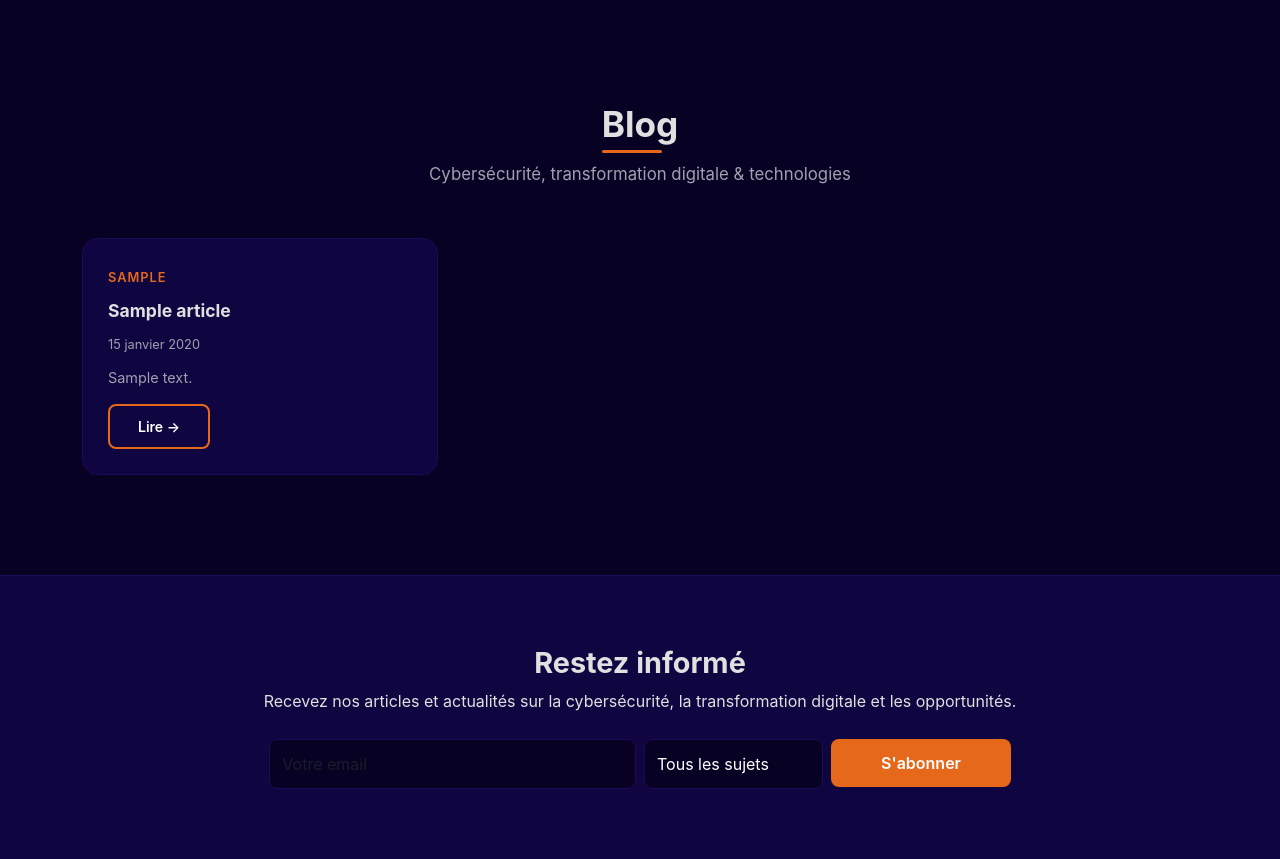
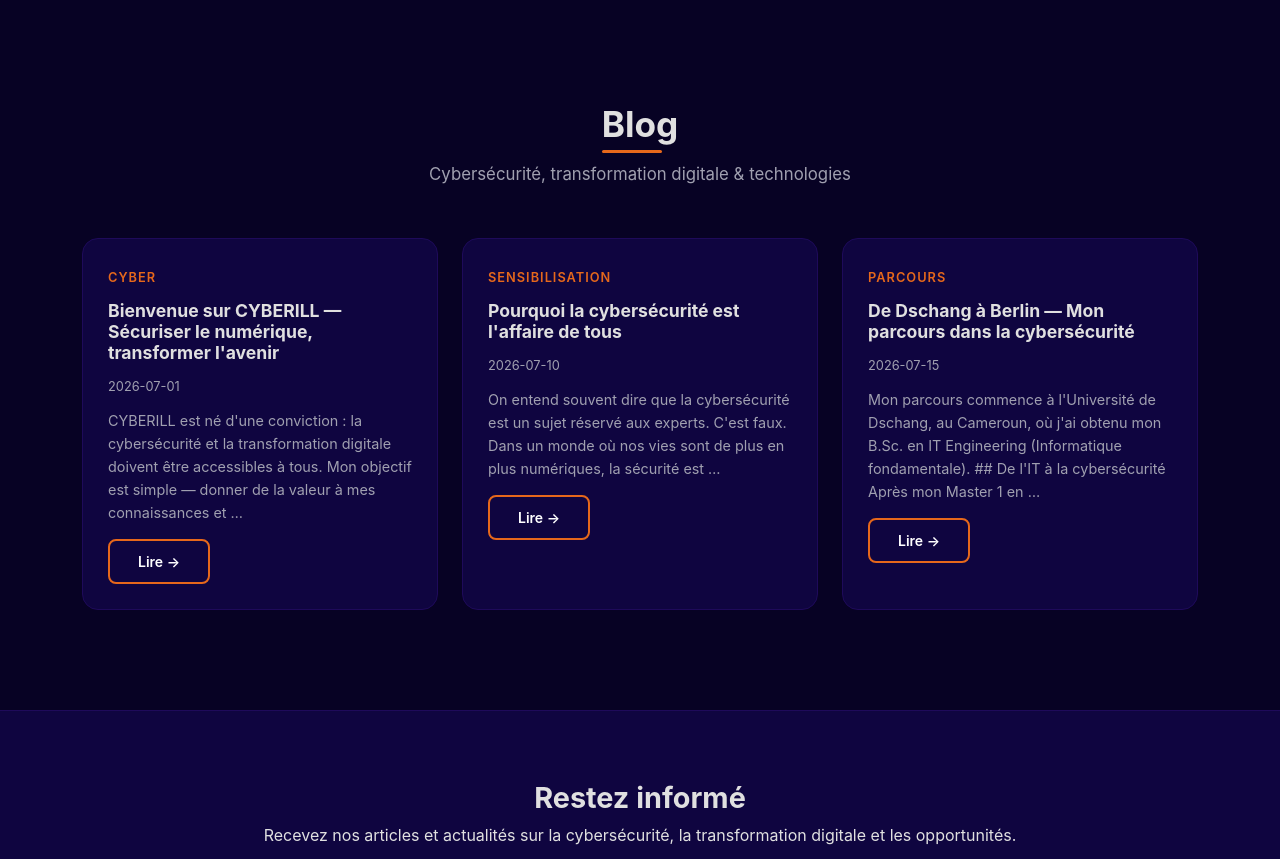
Before and after one commit to GodwillFoka/cyberill, a Django app: page /blog/ in a window 1280 px wide. Shown: the part 67-926 px from the top of the page. Run offline with Django 5.2, Linux system fonts and the light colour scheme; tables that the repository leaves empty hold one stand-in row (values such as "Sample post").

Commit message:
Phase 1 — Site statique CYBERILL (sans BDD)
- Suppression des modèles BDD (ContactMessage, NewsletterSubscriber, Article)
- Articles blog en dur (dicts Python) dans views.py
- Contact & newsletter sans base de données
- Nettoyage migrations + admin
- Thème sombre CYBERILL : indigo #140375 + orange #E6681B

```diff
--- a/blog/models.py
+++ b/blog/models.py
@@ -1,28 +1 @@
-from django.db import models
-from django.utils import timezone
-from django.utils.text import slugify
-
-class Article(models.Model):
-    title = models.CharField(max_length=300)
-    slug = models.SlugField(max_length=300, unique=True, blank=True)
-    content = models.TextField()
-    category = models.CharField(max_length=100, blank=True, default='Cyber')
-    language = models.CharField(max_length=2, choices=[
-        ('fr', 'Français'),
-        ('en', 'English'),
-        ('de', 'Deutsch'),
-    ], default='fr')
-    published = models.BooleanField(default=False)
-    created_at = models.DateTimeField(default=timezone.now)
-    updated_at = models.DateTimeField(auto_now=True)
-
-    class Meta:
-        ordering = ['-created_at']
-
-    def save(self, *args, **kwargs):
-        if not self.slug:
-            self.slug = slugify(self.title)
-        super().save(*args, **kwargs)
-
-    def __str__(self):
-        return self.title
+# Pas de modèles BDD en Phase 1 — articles statiques (hardcodés dans views.py)
--- a/blog/templates/blog/detail.html
+++ b/blog/templates/blog/detail.html
@@ -14,7 +14,7 @@
                 <a href="{% url 'blog_list' %}" class="text-muted" style="text-decoration: none;">← Retour au blog</a>
                 <h1 class="mt-3 mb-3" style="font-weight: 800;">{{ article.title }}</h1>
                 <div class="text-muted mb-4">
-                    <span>{{ article.created_at|date:"d F Y" }}</span>
+                    <span>{{ article.date }}</span>
                     {% if article.category %}
                     <span class="ms-3" style="color: var(--accent);">{{ article.category }}</span>
                     {% endif %}
--- a/blog/templates/blog/list.html
+++ b/blog/templates/blog/list.html
@@ -20,7 +20,7 @@
                     <div class="blog-card-body">
                         <span class="category">{{ article.category|default:"Cyber" }}</span>
                         <h4>{{ article.title }}</h4>
-                        <span class="date">{{ article.created_at|date:"d F Y" }}</span>
+                        <span class="date">{{ article.date }}</span>
                         <p class="excerpt">{{ article.content|truncatewords:30 }}</p>
                         <a href="{% url 'blog_detail' article.slug %}" class="btn btn-outline btn-sm">Lire →</a>
                     </div>
--- a/blog/views.py
+++ b/blog/views.py
@@ -1,10 +1,107 @@
-from django.shortcuts import render, get_object_or_404
-from .models import Article
+from django.shortcuts import render
+
+# Articles statiques — Phase 1 (pas de BDD)
+ARTICLES = [
+    {
+        'slug': 'bienvenue-cyberill',
+        'title': 'Bienvenue sur CYBERILL — Sécuriser le numérique, transformer l\'avenir',
+        'category': 'Cyber',
+        'date': '2026-07-01',
+        'language': 'fr',
+        'content': """
+CYBERILL est né d'une conviction : la cybersécurité et la transformation digitale doivent être accessibles à tous.
+
+Mon objectif est simple — donner de la valeur à mes connaissances et compétences, aider les personnes autour de moi à mieux exprimer leur génie, et contribuer à un environnement numérique plus sûr pour tous.
+
+## Pourquoi CYBERILL ?
+
+Le monde numérique évolue à une vitesse vertigineuse. Chaque jour, des milliers de nouvelles menaces apparaissent. Mais en parallèle, des opportunités incroyables se créent. CYBERILL est là pour t'aider à naviguer dans cet environnement complexe.
+
+### Domaines d'intervention
+
+- **Cybersécurité** : Audit, conseil, sensibilisation, pentesting
+- **Transformation digitale** : Accompagnement à la digitalisation des processus
+- **Formation** : Workshops et sessions de formation interactives
+- **Community Management** : Animation de communautés tech et veille stratégique
+
+## Prochains articles
+
+Je prépare une série d'articles sur :
+- Les bases de la cybersécurité pour les non-initiés
+- Comment sécuriser son infrastructure IT
+- Introduction au pentesting éthique
+- La conformité DSGVO / ISO 27001 expliquée simplement
+
+Restez connecté ! 🚀
+""",
+    },
+    {
+        'slug': 'cybersecurite-pour-tous',
+        'title': 'Pourquoi la cybersécurité est l\'affaire de tous',
+        'category': 'Sensibilisation',
+        'date': '2026-07-10',
+        'language': 'fr',
+        'content': """
+On entend souvent dire que la cybersécurité est un sujet réservé aux experts. C'est faux. Dans un monde où nos vies sont de plus en plus numériques, la sécurité est l'affaire de chacun.
+
+## Les chiffres parlent d'eux-mêmes
+
+- 60% des petites entreprises qui subissent une cyberattaque ferment dans les 6 mois
+- 95% des failles de sécurité sont dues à des erreurs humaines
+- Le coût moyen d'une violation de données est de 4,45 millions de dollars (IBM 2023)
+
+## Les gestes simples qui changent tout
+
+1. **Mots de passe forts** — utilisez un gestionnaire de mots de passe
+2. **Double authentification (2FA)** — activez-la partout où c'est possible
+3. **Mises à jour** — ne les reportez pas, elles contiennent des correctifs de sécurité
+4. **Sauvegardes** — la règle 3-2-1 : 3 copies, 2 supports différents, 1 hors site
+5. **Méfiez-vous des emails suspects** — ne cliquez pas sur les liens douteux
+
+La cybersécurité commence par la sensibilisation. CYBERILL est là pour t'accompagner.
+""",
+    },
+    {
+        'slug': 'de-dschang-a-berlin',
+        'title': 'De Dschang à Berlin — Mon parcours dans la cybersécurité',
+        'category': 'Parcours',
+        'date': '2026-07-15',
+        'language': 'fr',
+        'content': """
+Mon parcours commence à l'Université de Dschang, au Cameroun, où j'ai obtenu mon B.Sc. en IT Engineering (Informatique fondamentale).
+
+## De l'IT à la cybersécurité
+
+Après mon Master 1 en Software Engineering & Intelligence Artificielle, j'ai travaillé comme :
+- IT Systems Manager à l'Institut Die Suchenden
+- IT & Cybersecurity Specialist chez ENIX SARL
+- IT Project Coordinator chez VisibilityCAM
+
+C'est en voyant les défis de sécurité auxquels les organisations étaient confrontées que j'ai décidé de me spécialiser en cybersécurité.
+
+## Pourquoi Berlin ?
+
+Berlin est devenu mon port d'attache — une ville au cœur de l'innovation européenne, où la cybersécurité est un enjeu national. Aujourd'hui, je continue ma spécialisation avec des certifications :
+- EC-Council C|CT (Certified Cybersecurity Technician)
+- Cisco Junior Cybersecurity Analyst
+- ANSSI SecNumAcadémie
+- CSI Linux Certified Investigator
+
+De Dschang à Berlin, le chemin a été long mais chaque étape m'a apporté des compétences uniques. CYBERILL est ma façon de donner en retour.
+""",
+    },
+]
 
 def blog_list(request):
-    articles = Article.objects.filter(published=True)
-    return render(request, 'blog/list.html', {'articles': articles})
+    return render(request, 'blog/list.html', {'articles': ARTICLES})
 
 def blog_detail(request, slug):
-    article = get_object_or_404(Article, slug=slug, published=True)
+    article = None
+    for a in ARTICLES:
+        if a['slug'] == slug:
+            article = a
+            break
+    if not article:
+        from django.http import Http404
+        raise Http404("Article non trouvé")
     return render(request, 'blog/detail.html', {'article': article})
--- a/config/settings.py
+++ b/config/settings.py
@@ -61,12 +61,6 @@ DATABASES = {
     }
 }
 
-# Production PostgreSQL (Render)
-import sys
-if 'DATABASE_URL' in os.environ:
-    import dj_database_url
-    DATABASES['default'] = dj_database_url.config(conn_max_age=600)
-
 AUTH_PASSWORD_VALIDATORS = [
     {'NAME': 'django.contrib.auth.password_validation.UserAttributeSimilarityValidator'},
     {'NAME': 'django.contrib.auth.password_validation.MinimumLengthValidator'},
--- a/core/templates/core/about.html
+++ b/core/templates/core/about.html
@@ -7,7 +7,8 @@
 {% block content %}
 <div class="about-header">
     <div class="container">
-        <div class="avatar-placeholder">GF</div>
+        <img src="{% static 'images/photo-about.jpg' %}" alt="Godwill FOKA"
+             style="width: 200px; height: 200px; border-radius: 50%; object-fit: cover; border: 4px solid var(--accent); margin-bottom: 20px;">
         <h1>Godwill FOKA</h1>
         <p class="lead text-muted">Cybersecurity Engineer | IT-Sicherheitsspezialist | Initiator der CYBERILL-Initiative</p>
         <p class="text-muted">Berlin, Deutschland 🇩🇪 — Originaire du Cameroun 🇨🇲</p>
--- a/core/templates/core/index.html
+++ b/core/templates/core/index.html
@@ -36,7 +36,11 @@
                 </div>
             </div>
             <div class="col-lg-6 text-center mt-4 mt-lg-0">
-                <img src="{% static 'images/cyberill-banner-800.png' %}" alt="CYBERILL" class="hero-banner img-fluid">
+                <div class="position-relative d-inline-block">
+                    <img src="{% static 'images/cyberill-banner-800.png' %}" alt="CYBERILL" class="hero-banner img-fluid">
+                    <img src="{% static 'images/photo-profile.jpg' %}" alt="Godwill FOKA"
+                         style="width: 80px; height: 80px; border-radius: 50%; object-fit: cover; border: 3px solid var(--accent); position: absolute; bottom: -10px; right: -10px; box-shadow: 0 4px 15px rgba(0,0,0,0.5);">
+                </div>
             </div>
         </div>
     </div>
--- a/requirements.txt
+++ b/requirements.txt
@@ -1,6 +1,4 @@
 django>=5.0,<5.1
 gunicorn>=21.2
 whitenoise>=6.6
-psycopg2-binary>=2.9
 pillow>=10.0
-django-modeltranslation>=0.18
```
Also changed, not shown: blog/admin.py (+1 -19 lines), core/admin.py (+1 -15 lines), core/models.py (+1 -43 lines), core/views.py (+14 -14 lines), render.yaml (added, +14 -0 lines), blog/migrations/0001_initial.py (deleted), core/migrations/0001_initial.py (deleted), static/images/photo-about.jpg (added), static/images/photo-portrait.jpg (added), static/images/photo-profile.jpg (added), 1 other file.
